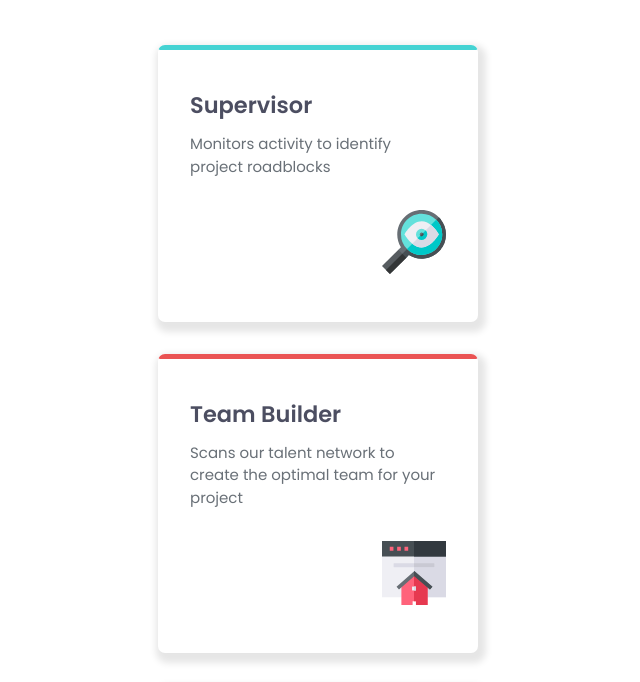
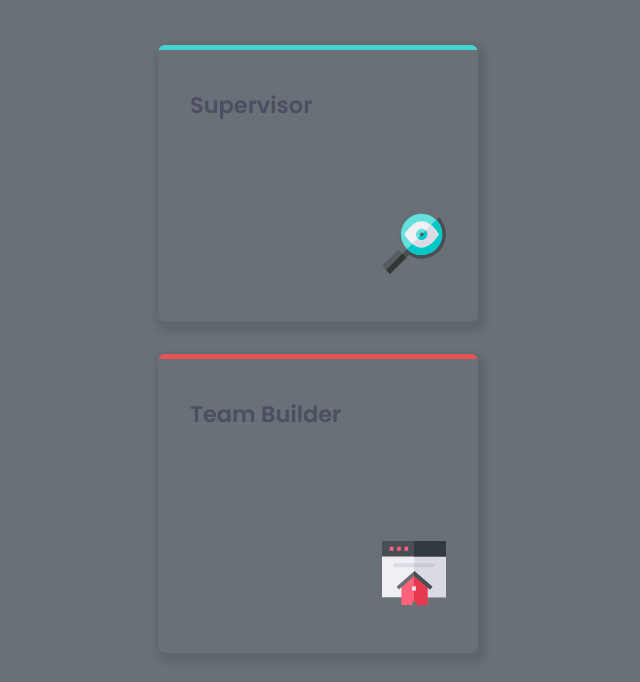
Before and after one commit to PastaSus/four-card-feature-section, a plain HTML site: page index.html in a window 1280 px wide. Shown: the part 305-987 px from the top of the page, without its empty margins (322-962 px from the left). Drawn offline with Linux system fonts and the light colour scheme.

Commit message:
Update background color

```diff
--- a/style.css
+++ b/style.css
@@ -38,6 +38,7 @@ body {
   margin: 0;
   font-size: 0.9375rem;
 
+  background: var(--Grey-400);
   line-height: 1.5;
   font-family: "Poppins", sans-serif;
 }
```
